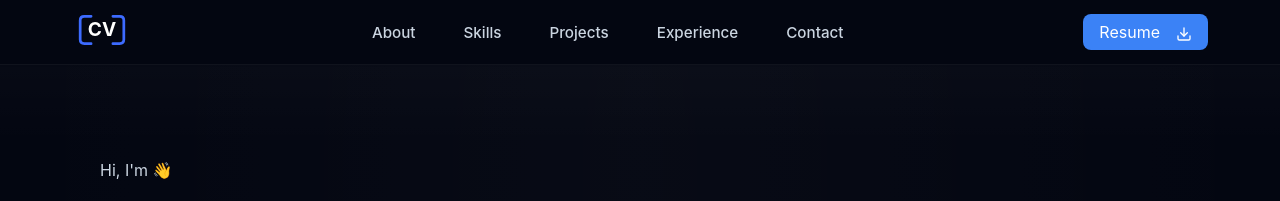
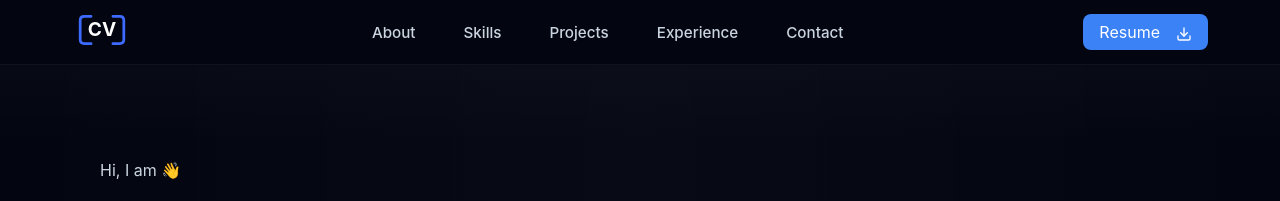
Before and after one commit to CarlosVillasenor/personal-landing-page-draft, a Next.js app: page / in a window 1280 px wide. Shown: the top 201 px of the page. Built offline with nearby package versions, Linux system fonts and the light colour scheme.

Commit message:
feat: minor text modification on jumbotron

```diff
--- a/src/components/Jumbotron/Jumbotron.tsx
+++ b/src/components/Jumbotron/Jumbotron.tsx
@@ -8,7 +8,7 @@ export default function Jumbotron() {
     <section className={styles.jumbotron} id="home">
       {/* Left side */}
       <div className={styles.content}>
-        <p className={styles.greeting}>Hi, I'm 👋</p>
+        <p className={styles.greeting}>Hi, I am 👋</p>
         <h1 className={styles.name}>Carlos Villaseñor</h1>
         <p className={styles.role}>Software Engineer - Frontend</p>
         <p className={styles.bio}>
```
